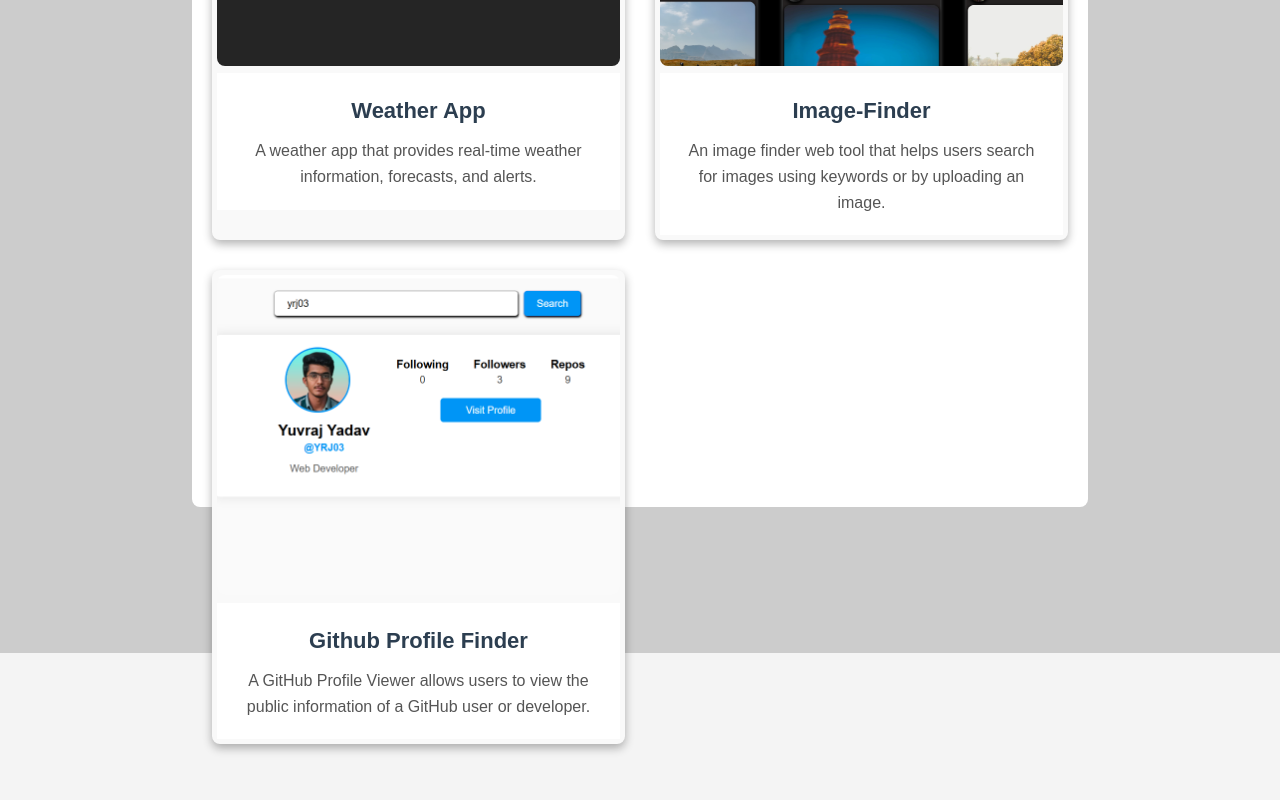
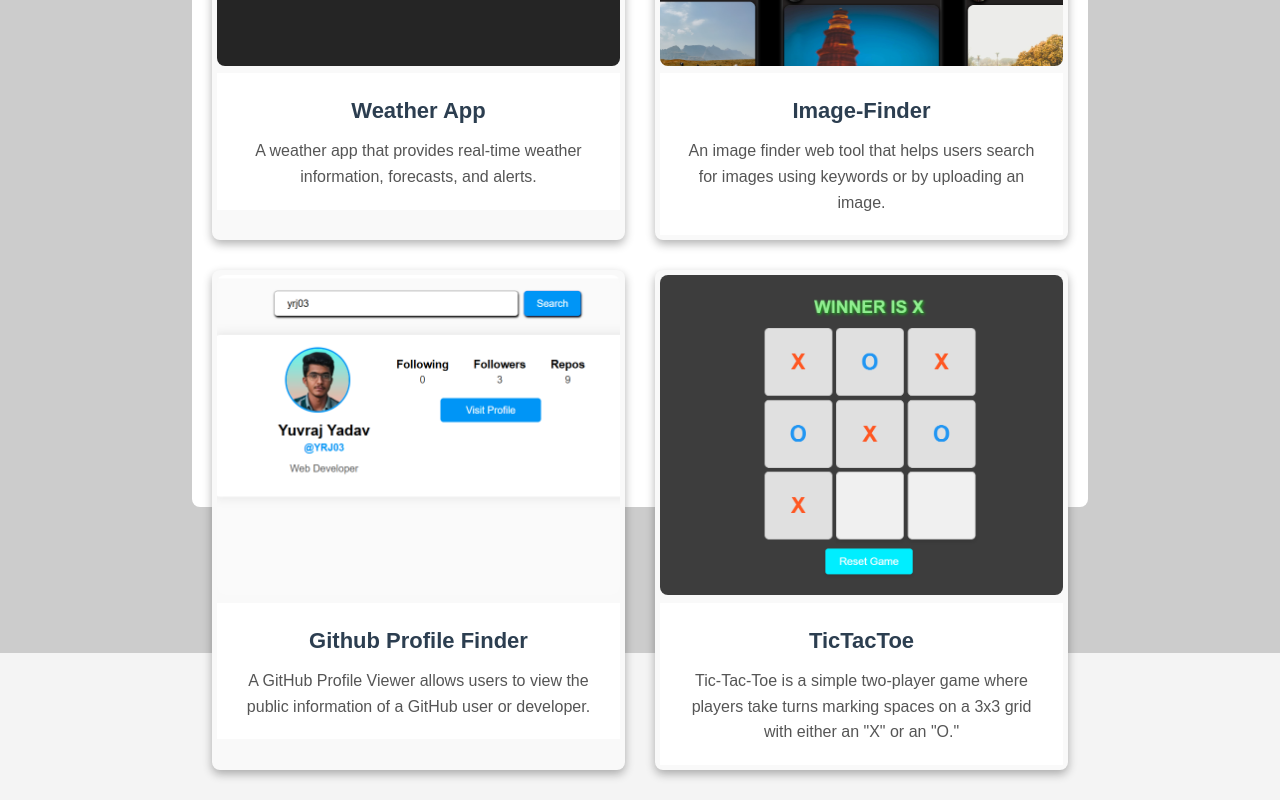
Before and after one commit to YRJ03/YRJ, a React (Vite) app: page /projects in a window 1280 px wide. Shown: the part 499-1299 px from the top of the page. Before the commit the page ends 1273 px from the top, so only its background shows below. Built offline with nearby package versions, Linux system fonts and the light colour scheme.

Commit message:
Update Projects.jsx

```diff
--- a/src/component/Projects.jsx
+++ b/src/component/Projects.jsx
@@ -20,6 +20,12 @@ const Projects = () => {
       imageUrl: './images/githubprofileviewer.png',
       projectUrl: 'https://github-profile-viewer-ochre.vercel.app/',
       description: 'A GitHub Profile Viewer allows users to view the public information of a GitHub user or developer.'
+    },
+    {
+      title: 'TicTacToe',
+      imageUrl: './images/tic-tac-toe.png',
+      projectUrl: 'https://tic-tac-toe-yuvraj-yadavs-projects-6e99a305.vercel.app/',
+      description: 'Tic-Tac-Toe is a simple two-player game where players take turns marking spaces on a 3x3 grid with either an "X" or an "O." '
     }
   ];
 
```
